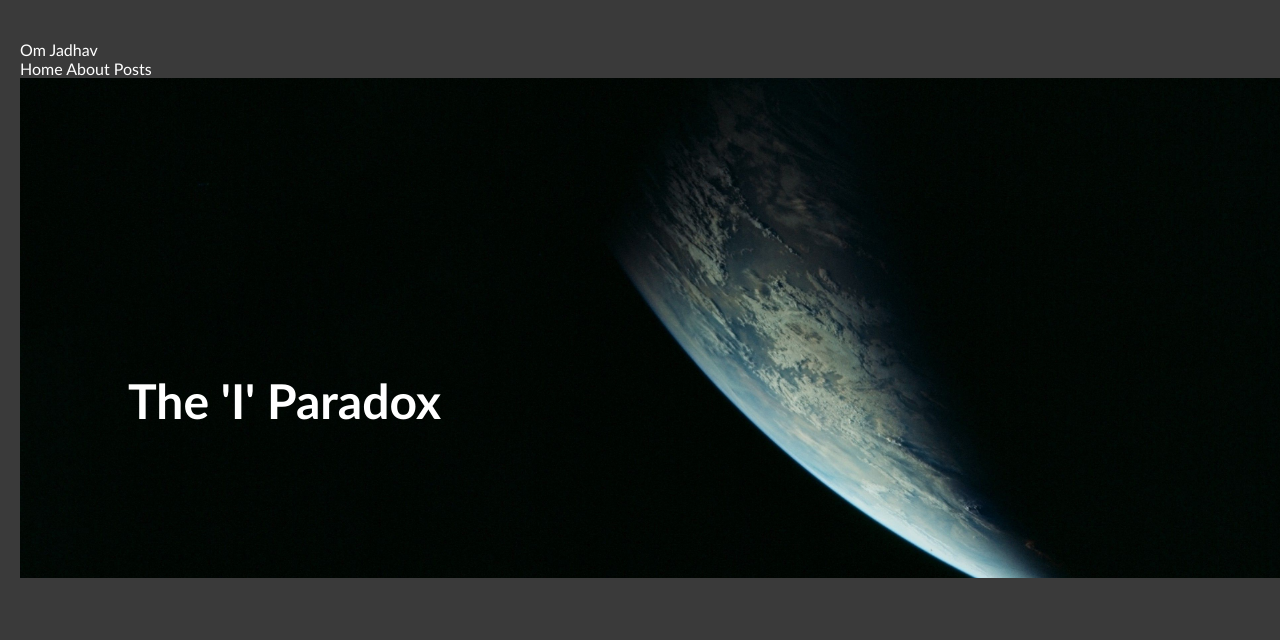
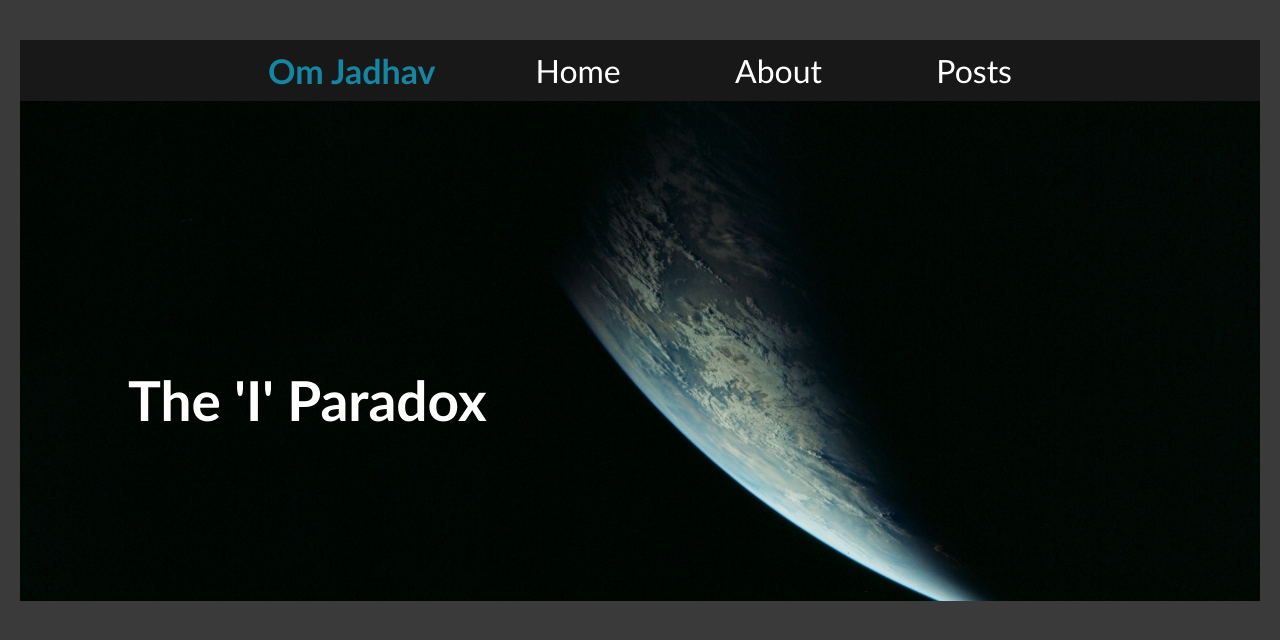
Before and after one commit to OmJadhav1905/myflaskblog, a Flask app: page / in a window 1280 px wide; the page is wider, and only the part inside the window is pictured. Shown: the top 640 px of that part. Run offline with Flask 3, Linux system fonts and the light colour scheme.

Commit message:
Align links to far right with even spacing, brand on left

```diff
--- a/templates/base.html
+++ b/templates/base.html
@@ -22,7 +22,7 @@
         flex-direction: column; /* stack children vertically */
         justify-content: center; /* vertical center */
         align-items: flex-start; /* align items to left */
-        padding-left: 10%; /* adjust left padding for position */
+        padding-left: 0%; /* adjust left padding for position */
     }
 
     .hero-content {
@@ -36,7 +36,7 @@
         left: 10%; /* adjust horizontal placement */
         top: 50%; /* vertical center */
         transform: translateY(-50%);
-        font-size: 48px; /* adjust size as desired */
+        font-size: 55px; /* adjust size as desired */
         color: white;
         font-weight: bold;
         font-family: Calibri, sans-serif;
@@ -71,6 +71,37 @@
         padding: 30px;
         box-shadow: 0 0 10px rgba(0,0,0,0.1);
     }
+
+    .navbar {
+    display: flex;
+    justify-content: space-between;
+    align-items: center;
+    background-color: #181818; /* slightly darker than body background */
+    padding: 10px 20%;
+}
+
+.navbar-brand {
+    font-size: 34px;
+    color: #1585a1; /* distinct light blue for your name */
+    font-weight: bold;
+    font-family: Calibri, sans-serif;
+}
+
+.navbar-links {
+    display: flex;
+    justify-content: space-between; /* evenly distributes links */
+    flex: 1; /* allows links container to take remaining space */
+    margin-left: 50px; /* space between brand and first link */
+}
+
+.navbar-links a {
+    color: #ffffff;
+    margin-left: 50px; /* space out links evenly */
+    text-decoration: none;
+    font-size: 32px;
+    transition: transform 0.2s ease;
+}
+
     </style>
 </head>
 <body>
```
